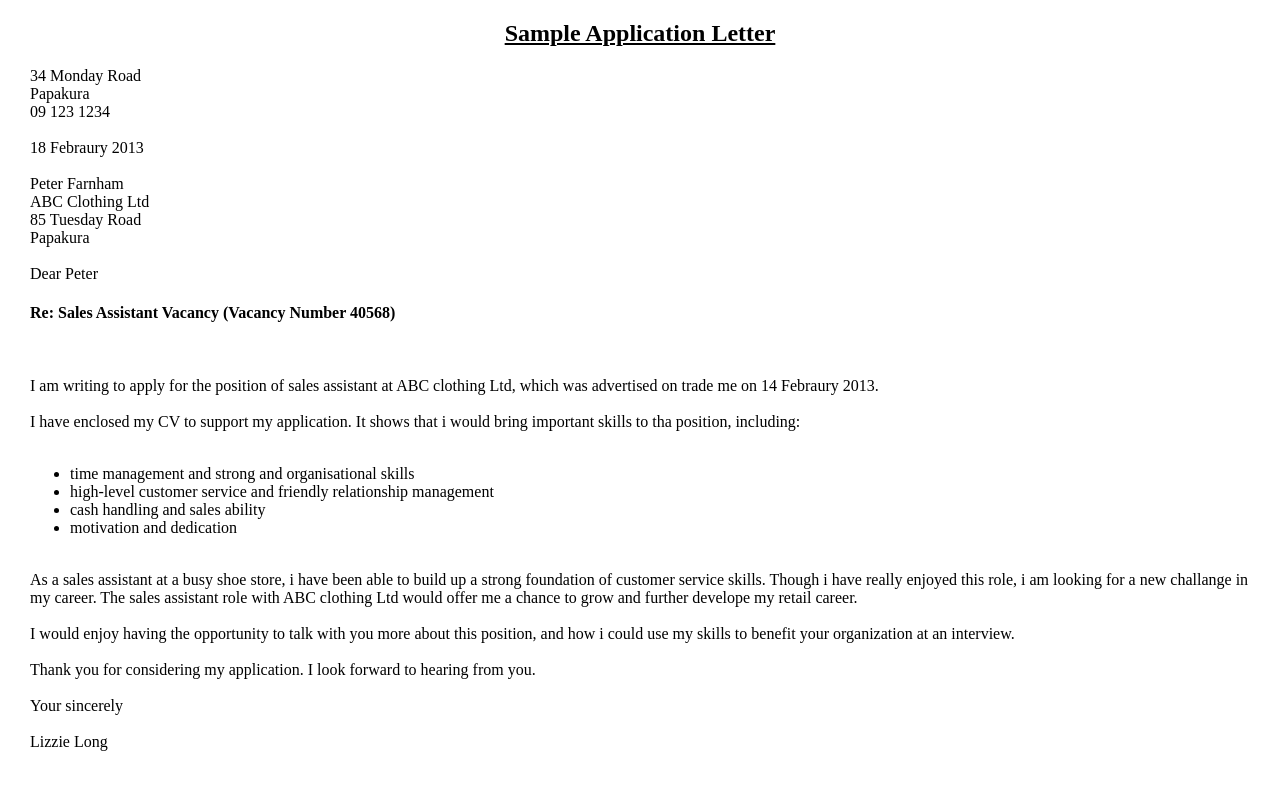
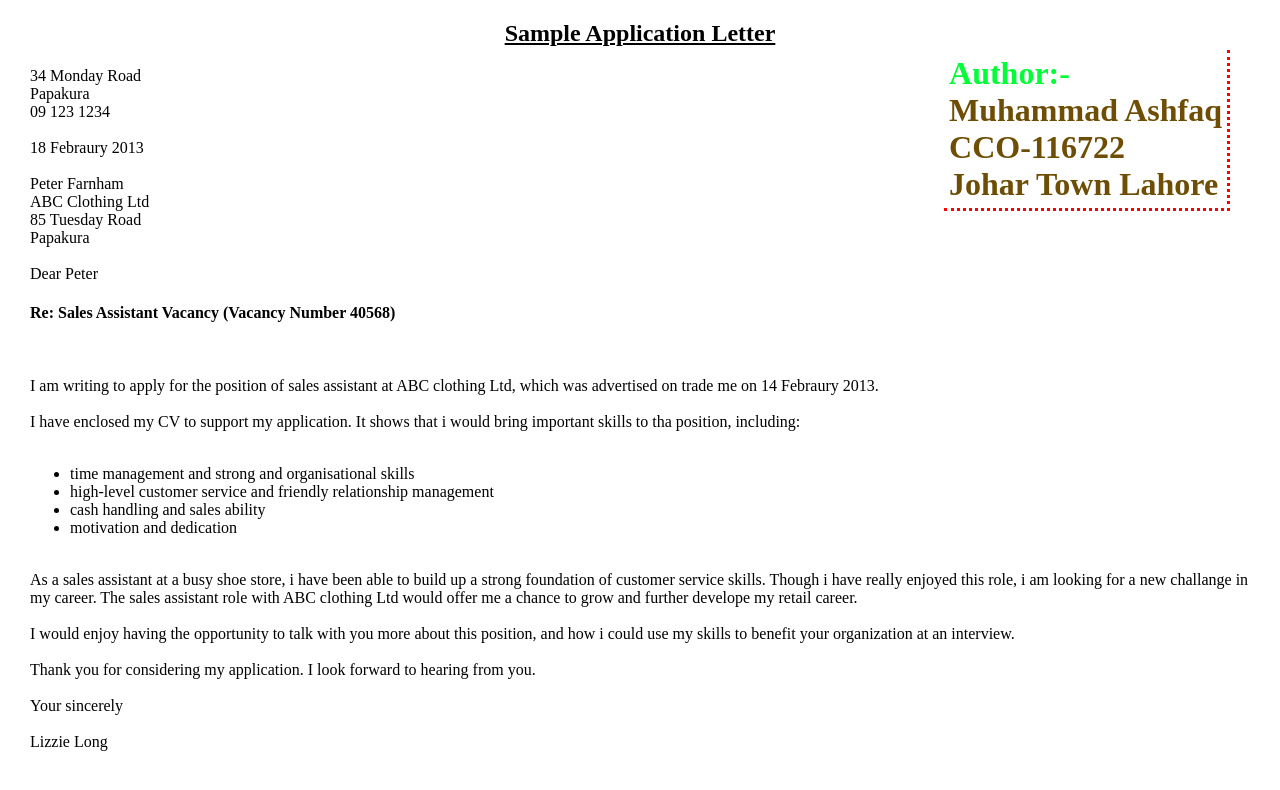
Before and after one commit to Ashfaq-Japsal/HTML-Assignment-7-1-, a plain HTML site: page index.html in a window 1280 px wide. Drawn offline with Linux system fonts and the light colour scheme.

Commit message:
html 7th

```diff
--- a/index.css
+++ b/index.css
@@ -1,4 +1,19 @@
 
+.intro {
+    position: absolute;
+    top: 50px;
+    right: 50px;
+    color: rgb(110, 77, 4);
+    font-size: xx-large;
+    font-weight: bold;
+    border-bottom: 3px dotted red;
+    border-right: 3px dotted red;
+    padding: 5px;
+}
+
+.Author {
+    color: rgb(0, 255, 55);
+}
 
 #heading {
     text-align: center;
--- a/index.html
+++ b/index.html
@@ -7,6 +7,9 @@
   <link rel="stylesheet" href="index.css">
 </head>
 <body>
+
+  <div class="intro"><span class="Author">Author:-</span><br>Muhammad Ashfaq <br>CCO-116722 <br>Johar Town Lahore
+  </div>
 
   <h2 id="heading">Sample Application Letter</h2>
 
```
